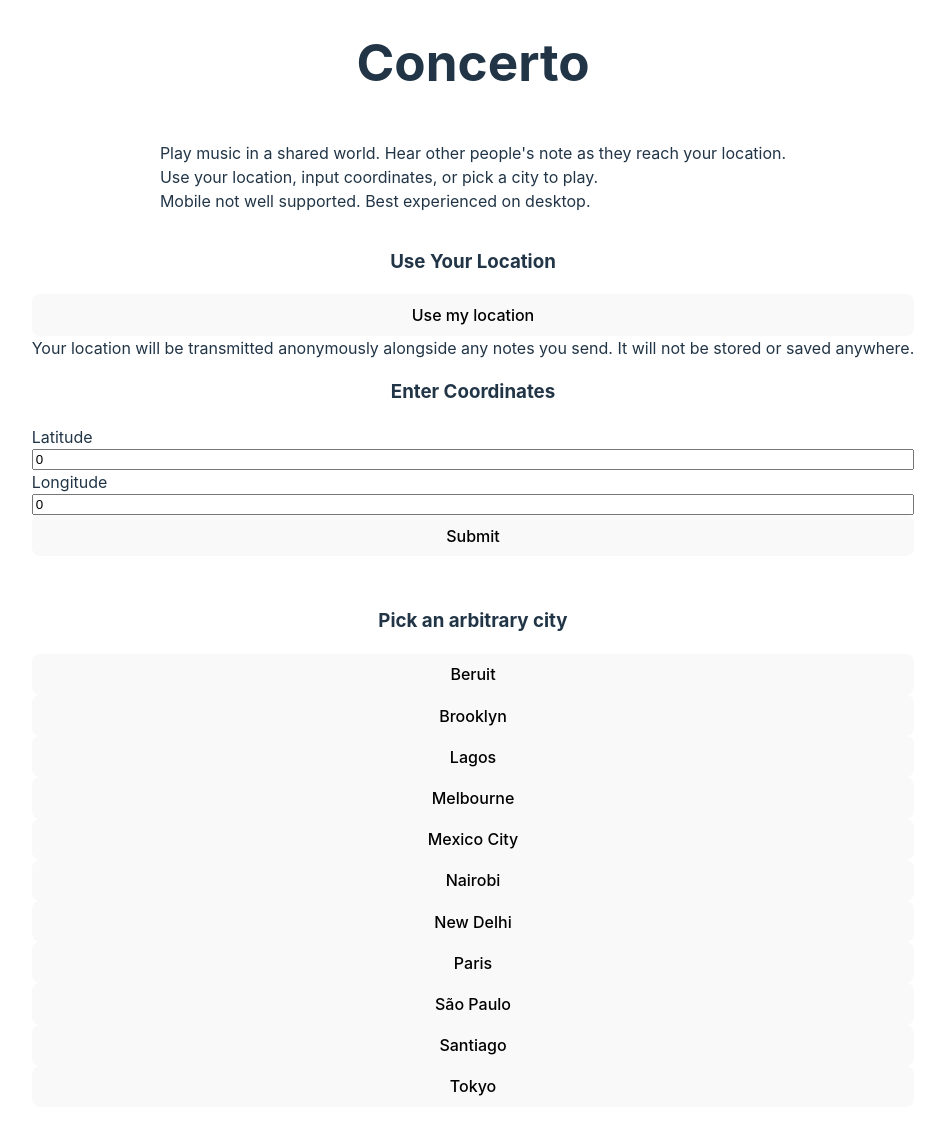
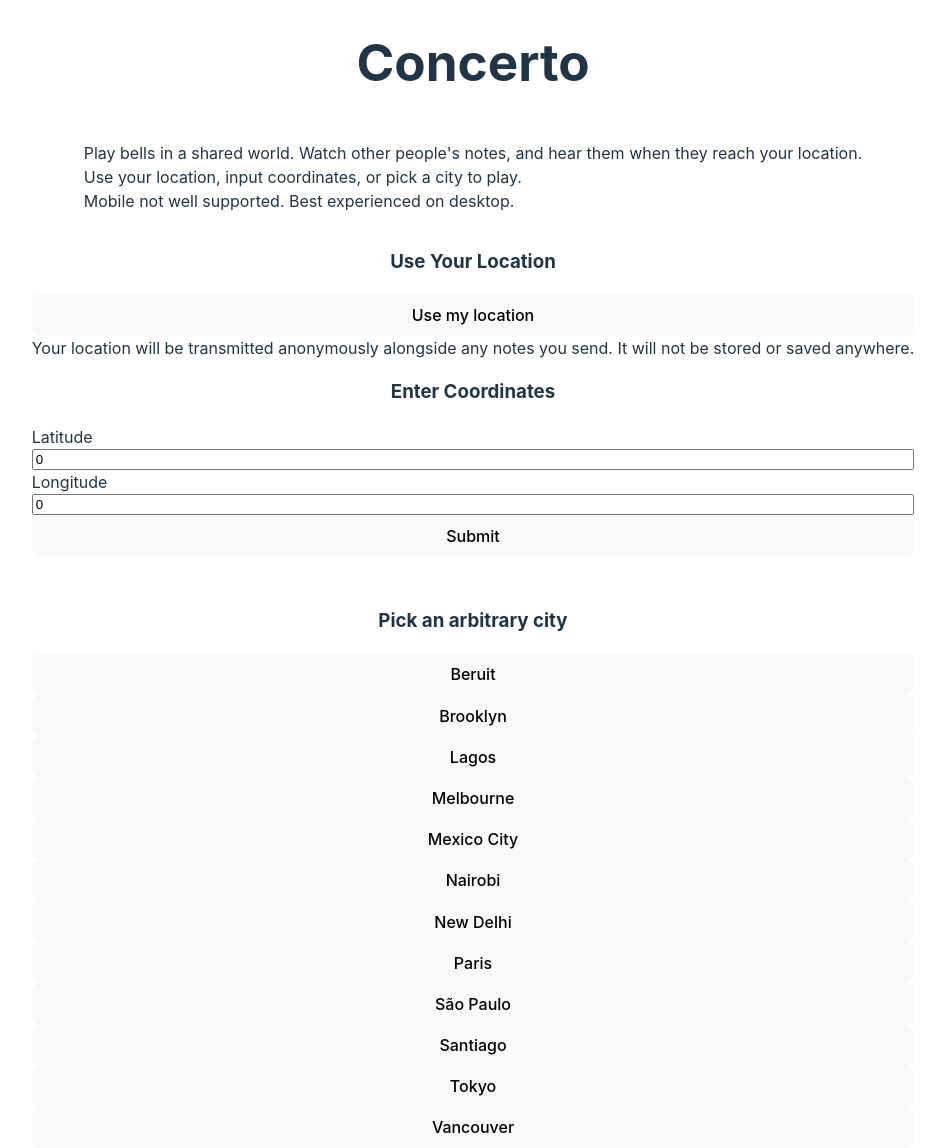
Before and after one commit to ryanisaacg/concerto, a Preact app in the folder frontend/: page / in a window 1280 px wide. Shown: the whole page, without its empty margins (167-1112 px from the left). Before the commit the page ends 1107 px from the top, so only its background shows below. Built offline with nearby package versions, Linux system fonts and the light colour scheme.

Commit message:
Add vancounver, update copy

```diff
--- a/frontend/src/app.tsx
+++ b/frontend/src/app.tsx
@@ -40,8 +40,8 @@ function SetCoords({
     >
       <h1> Concerto </h1>
       <p>
-        Play music in a shared world. Hear other people's note as they reach
-        your location.
+        Play bells in a shared world. Watch other people's notes, and hear them
+        when they reach your location.
         <br />
         Use your location, input coordinates, or pick a city to play.
         <br />
@@ -85,6 +85,9 @@ function SetCoords({
           </button>
           <button onClick={() => setCoords({ lat: 35.67, long: 139.65 })}>
             Tokyo
+          </button>
+          <button onClick={() => setCoords({ lat: 49.28, long: -123.12 })}>
+            Vancouver
           </button>
         </div>
       </div>
```
